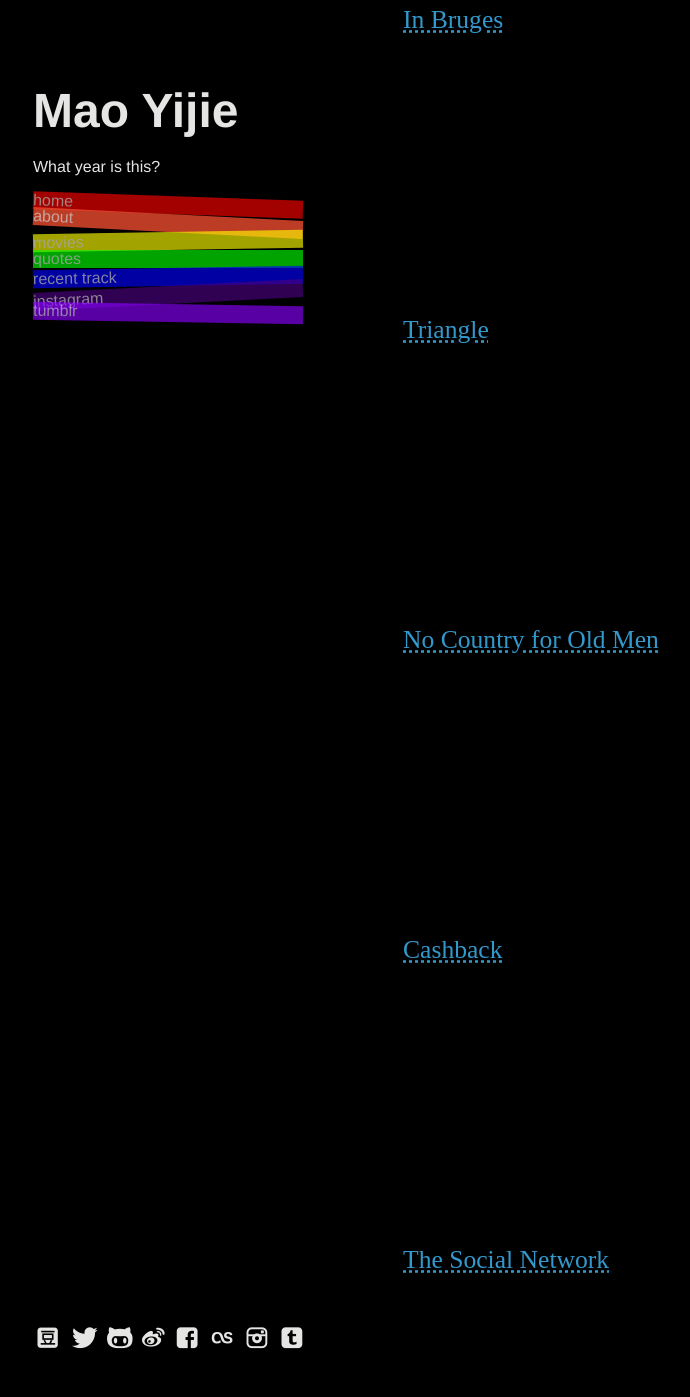
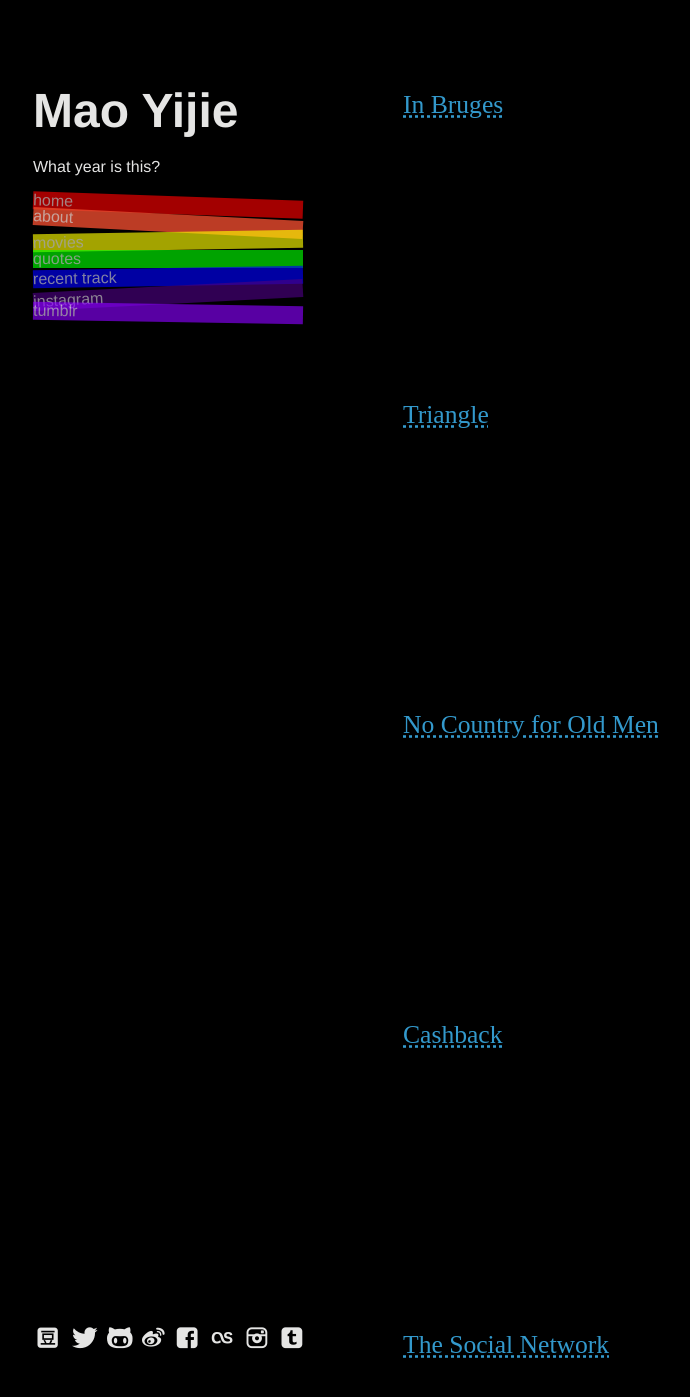
Before and after one commit to fakelbst/fakelbst.github.io, a Jekyll site: the page built from movies/index.html, in a window 1280 px wide and 1400 px high. Shown: the top 1397 px of the window, without its empty margins (127-817 px from the left). Built offline with Jekyll 4.4.1, drawn with Linux system fonts in a browser that asks for light colours; some web fonts are replaced; Markdown is read by kramdown in place of the engine named in the settings.

Commit message:
update pages style

```diff
--- a/assets/scss/styles.scss
+++ b/assets/scss/styles.scss
@@ -104,6 +104,10 @@
   width:270px;
   float:left;
   position:fixed;
+  padding-top: 85px;
+}
+
+.p-top {
   padding-top: 85px;
 }
 
--- a/css/styles.css
+++ b/css/styles.css
@@ -98,6 +98,10 @@
   width: 270px;
   float: left;
   position: fixed;
+  padding-top: 85px;
+}
+
+.p-top {
   padding-top: 85px;
 }
 
--- a/instagram/index.html
+++ b/instagram/index.html
@@ -7,7 +7,7 @@
 js_file:
     - <script data-main="/javascripts/instagram.js" src="/javascripts/lib/require.js"></script>
 ---
-<section class="instagrams">
+<section class="instagrams p-top">
 <div class="slider">
 </div>
 </section>
--- a/movies/index.html
+++ b/movies/index.html
@@ -6,7 +6,7 @@
     - /javascripts/lib/jquery-1.10.2.min.js
     - /javascripts/movies.js
 ---
-<section class="movies">
+<section class="movies p-top">
     <div id="detail"></div>
     {% for movie in site.data.movies.movies %}
         <section class="movie">
--- a/quotes/index.html
+++ b/quotes/index.html
@@ -5,7 +5,7 @@
 extra_before_js:
     - /javascripts/lib/jquery-1.10.2.min.js
 ---
-<section class="inspired">
+<section class="inspired p-top">
     {% for i in site.data.quotes.quotes %}
         <blockquote>
             <p>{{i.quote}}</p>
--- a/tumblr/index.html
+++ b/tumblr/index.html
@@ -8,4 +8,4 @@
 extra_js:
     - /javascripts/tumblr.js
 ---
-<section class="tumblrposts"></section>
+<section class="tumblrposts p-top"></section>
```
